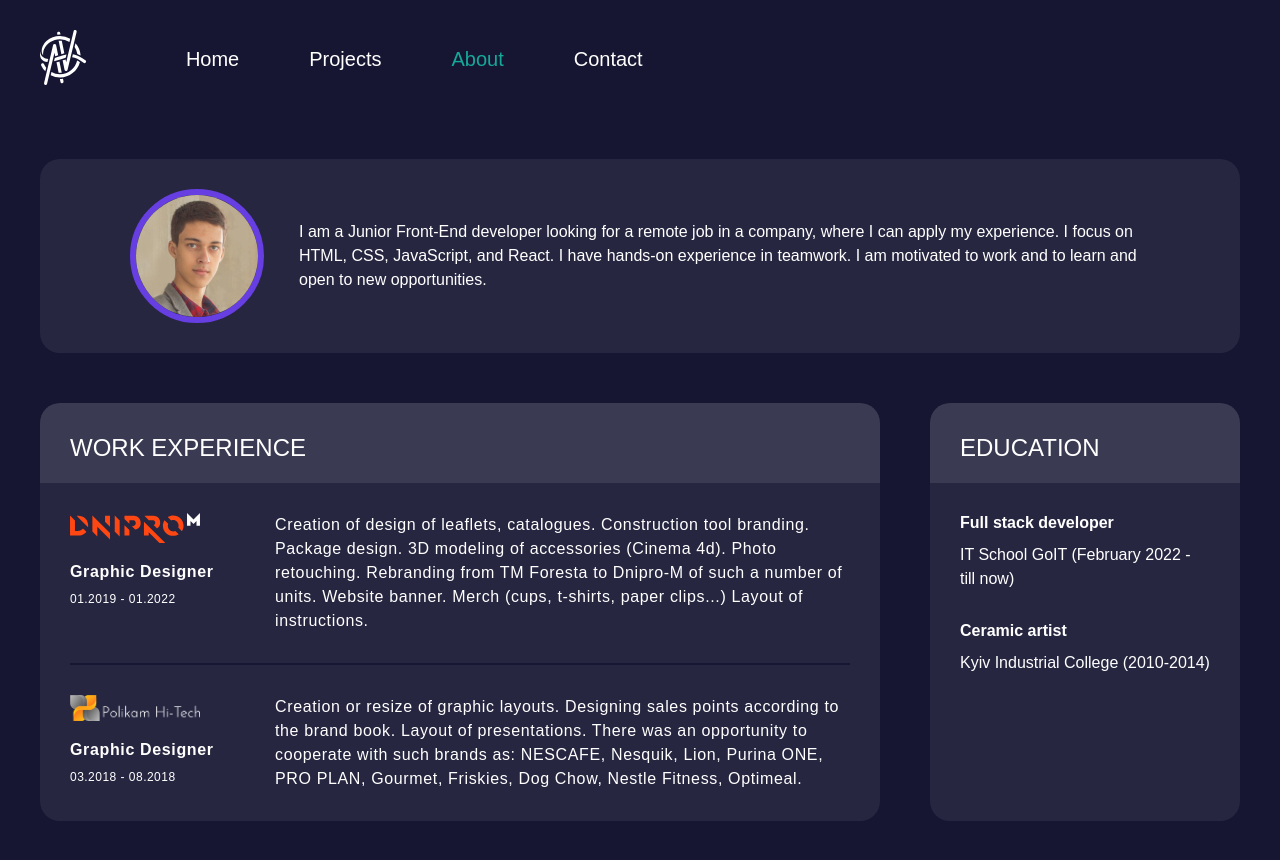
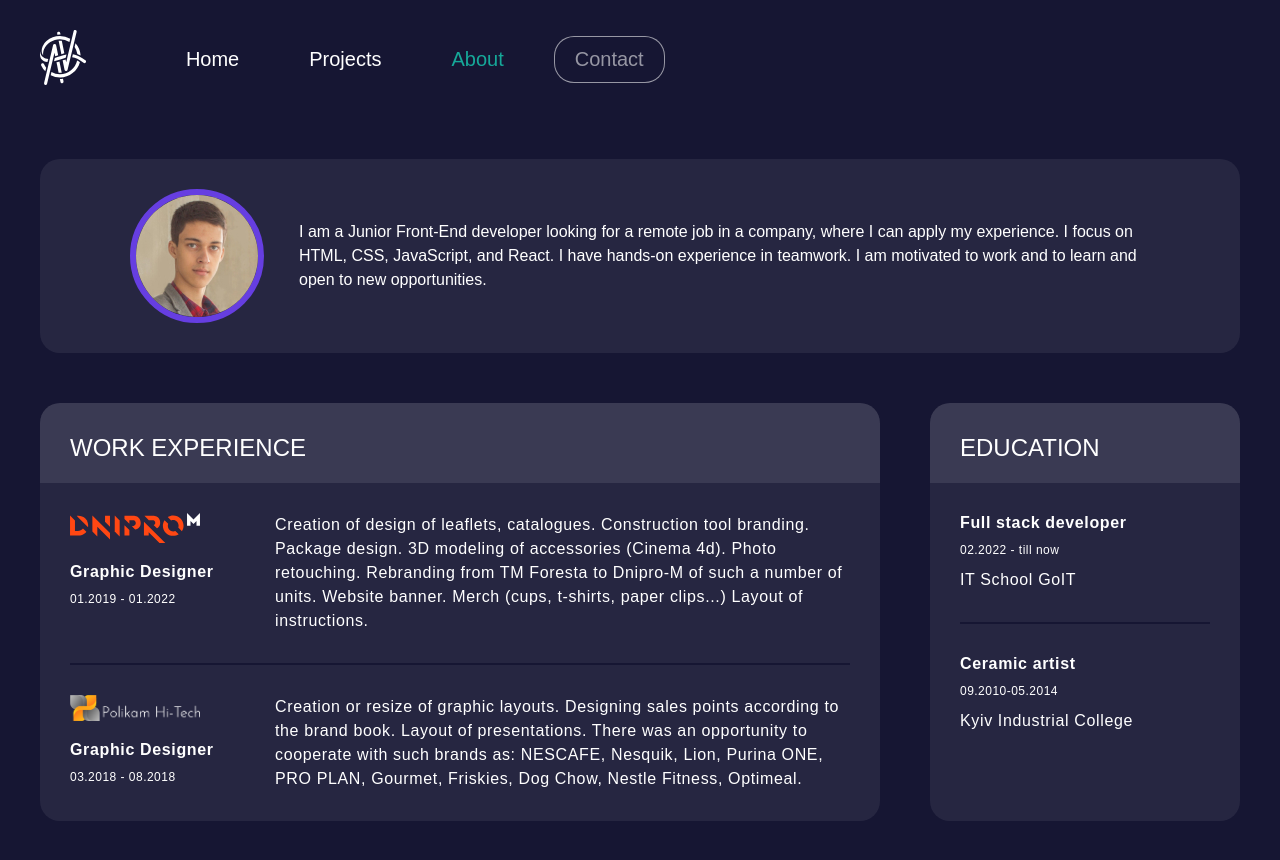
Before and after one commit to nikstyles/portfolio, a React (Create React App) app: page /portfolio/about in a window 1280 px wide. Shown: the top 860 px of the page. Built offline with nearby package versions, Linux system fonts and the light colour scheme.

Commit message:
add opening modal

```diff
--- a/public/index.html
+++ b/public/index.html
@@ -60,6 +60,7 @@
   <body>
     <noscript>You need to enable JavaScript to run this app.</noscript>
     <div id="root"></div>
+    <div id="modal-root"></div>
     <!--
       This HTML file is a template.
       If you open it directly in the browser, you will see an empty page.
--- a/src/components/About/About.jsx
+++ b/src/components/About/About.jsx
@@ -1,6 +1,7 @@
 import styled from 'styled-components';
 import mykyta_2 from '../../images/mykyta_2.jpg';
 import ExperienceList from './ExperienceList/ExperienceList';
+import EducationList from './EducationList/EducationList';
 
 const WrapAbout = styled.div`
   box-sizing: border-box;
@@ -43,47 +44,47 @@ const WrapExperienceEducation = styled.div`
 //   max-width: 780px;
 //   position: relative;
 // `;
-const WrapEducation = styled.div`
-  background-color: ${props => props.theme.colors.darkSecondary};
-  border-radius: ${props => props.theme.radii.big};
-  padding: 30px;
-  /* width: 250px; */
-  position: relative;
-`;
+// const WrapEducation = styled.div`
+//   background-color: ${props => props.theme.colors.darkSecondary};
+//   border-radius: ${props => props.theme.radii.big};
+//   padding: 30px;
+//   /* width: 250px; */
+//   position: relative;
+// `;
 
-const Title = styled.h2`
-  color: ${p => p.theme.colors.text};
-  font-size: ${p => p.theme.fontSizes.l};
-  font-weight: ${p => p.theme.fontWeights.normal};
-  line-height: ${p => p.theme.lineHeights.heading};
-  text-transform: uppercase;
-  padding-bottom: 20px;
-`;
+// const Title = styled.h2`
+//   color: ${p => p.theme.colors.text};
+//   font-size: ${p => p.theme.fontSizes.l};
+//   font-weight: ${p => p.theme.fontWeights.normal};
+//   line-height: ${p => p.theme.lineHeights.heading};
+//   text-transform: uppercase;
+//   padding-bottom: 20px;
+// `;
 
-const SecondaryTitle = styled.h3`
-  color: ${p => p.theme.colors.text};
-  font-size: ${p => p.theme.fontSizes.s};
-  font-weight: ${p => p.theme.fontWeights.medium};
-  line-height: ${p => p.theme.lineHeights.heading};
-  padding-top: 30px;
-  padding-bottom: 10px;
-`;
-const Text = styled.p`
-  color: ${p => p.theme.colors.text};
-  font-size: ${p => p.theme.fontSizes.s};
-  font-weight: ${p => p.theme.fontWeights.normal};
-  line-height: ${p => p.theme.lineHeights.body};
-`;
-const BgTitle = styled.div`
-  position: absolute;
-  top: 0;
-  left: 0;
-  background-color: rgba(255, 255, 255, 0.096);
-  width: 100%;
-  height: 80px;
-  border-top-right-radius: ${props => props.theme.radii.big};
-  border-top-left-radius: ${props => props.theme.radii.big};
-`;
+// const SecondaryTitle = styled.h3`
+//   color: ${p => p.theme.colors.text};
+//   font-size: ${p => p.theme.fontSizes.s};
+//   font-weight: ${p => p.theme.fontWeights.medium};
+//   line-height: ${p => p.theme.lineHeights.heading};
+//   padding-top: 30px;
+//   padding-bottom: 10px;
+// `;
+// const Text = styled.p`
+//   color: ${p => p.theme.colors.text};
+//   font-size: ${p => p.theme.fontSizes.s};
+//   font-weight: ${p => p.theme.fontWeights.normal};
+//   line-height: ${p => p.theme.lineHeights.body};
+// `;
+// const BgTitle = styled.div`
+//   position: absolute;
+//   top: 0;
+//   left: 0;
+//   background-color: rgba(255, 255, 255, 0.096);
+//   width: 100%;
+//   height: 80px;
+//   border-top-right-radius: ${props => props.theme.radii.big};
+//   border-top-left-radius: ${props => props.theme.radii.big};
+// `;
 
 export default function About() {
   return (
@@ -99,16 +100,7 @@ export default function About() {
       </WrapAbout>
       <WrapExperienceEducation>
         <ExperienceList />
-
-        <WrapEducation>
-          <BgTitle />
-          <Title>EDUCATION</Title>
-          <SecondaryTitle>Full stack developer</SecondaryTitle>
-          <Text>IT School GoIT (February 2022 - till now)</Text>
-
-          <SecondaryTitle>Ceramic artist</SecondaryTitle>
-          <Text>Kyiv Industrial College (2010-2014)</Text>
-        </WrapEducation>
+        <EducationList />
       </WrapExperienceEducation>
     </>
   );
--- /dev/null
+++ b/src/components/About/EducationItem/EducationItem.jsx
@@ -0,0 +1,51 @@
+import items from './items';
+import styled from 'styled-components';
+
+const ItemsEducation = styled.div`
+  padding-top: 30px;
+  /* display: flex; */
+  /* gap: 60px; */
+  border-bottom: 2px solid ${p => p.theme.colors.background};
+  padding-bottom: 30px;
+  :last-child {
+    border-bottom: none;
+    padding-bottom: 0;
+  }
+`;
+
+const SecondaryTitle = styled.h3`
+  color: ${p => p.theme.colors.text};
+  font-size: ${p => p.theme.fontSizes.s};
+  font-weight: ${p => p.theme.fontWeights.medium};
+  line-height: ${p => p.theme.lineHeights.heading};
+  padding-bottom: 10px;
+  min-width: 145px;
+  letter-spacing: 0.04em;
+`;
+const TimePeriod = styled.p`
+  color: ${p => p.theme.colors.text};
+  font-size: ${p => p.theme.fontSizes.xs};
+  font-weight: ${p => p.theme.fontWeights.normal};
+  line-height: ${p => p.theme.lineHeights.heading};
+  letter-spacing: 0.04em;
+`;
+const Text = styled.p`
+  color: ${p => p.theme.colors.text};
+  font-size: ${p => p.theme.fontSizes.s};
+  font-weight: ${p => p.theme.fontWeights.lite};
+  line-height: ${p => p.theme.lineHeights.body};
+  letter-spacing: 0.04em;
+  padding-top: 10px;
+`;
+
+export default function EducationItem() {
+  const elements = items.map(({ id, title, timePeriod, text }) => (
+    <ItemsEducation key={id}>
+      <SecondaryTitle>{title}</SecondaryTitle>
+      <TimePeriod>{timePeriod}</TimePeriod>
+      <Text>{text}</Text>
+    </ItemsEducation>
+  ));
+
+  return <>{elements}</>;
+}
--- /dev/null
+++ b/src/components/About/EducationItem/items.js
@@ -0,0 +1,18 @@
+import { nanoid } from 'nanoid';
+
+const items = [
+  {
+    id: nanoid(),
+    title: 'Full stack developer',
+    timePeriod: '02.2022 - till now',
+    text: 'IT School GoIT',
+  },
+  {
+    id: nanoid(),
+    title: 'Ceramic artist',
+    timePeriod: '09.2010-05.2014',
+    text: 'Kyiv Industrial College',
+  },
+];
+
+export default items;
--- /dev/null
+++ b/src/components/About/EducationList/EducationList.jsx
@@ -0,0 +1,40 @@
+import styled from 'styled-components';
+import EducationItem from '../EducationItem/EducationItem';
+
+const WrapEducationList = styled.div`
+  background-color: ${props => props.theme.colors.darkSecondary};
+  border-radius: ${props => props.theme.radii.big};
+  padding: 30px;
+  width: 250px;
+  position: relative;
+`;
+
+const Title = styled.h2`
+  color: ${p => p.theme.colors.text};
+  font-size: ${p => p.theme.fontSizes.l};
+  font-weight: ${p => p.theme.fontWeights.normal};
+  line-height: ${p => p.theme.lineHeights.heading};
+  text-transform: uppercase;
+  padding-bottom: 20px;
+`;
+
+const BgTitle = styled.div`
+  position: absolute;
+  top: 0;
+  left: 0;
+  background-color: rgba(255, 255, 255, 0.096);
+  width: 100%;
+  height: 80px;
+  border-top-right-radius: ${props => props.theme.radii.big};
+  border-top-left-radius: ${props => props.theme.radii.big};
+`;
+
+export default function EducationList() {
+  return (
+    <WrapEducationList>
+      <BgTitle />
+      <Title>EDUCATION</Title>
+      <EducationItem />
+    </WrapEducationList>
+  );
+}
--- /dev/null
+++ b/src/components/Modal/Modal.jsx
@@ -0,0 +1,59 @@
+import styled from 'styled-components';
+import { createPortal } from 'react-dom';
+
+const ModalBackdrop = styled.div`
+  position: fixed;
+  top: 0;
+  left: 0;
+  width: 100vw;
+  height: 100vh;
+  background-color: rgba(0, 0, 0, 0.753);
+  z-index: 99;
+`;
+
+const ModalContent = styled.div`
+  background-color: #262641;
+  border-radius: ${props => props.theme.radii.big};
+  padding: 30px;
+
+  position: absolute;
+  top: 50%;
+  left: 50%;
+  transform: translate(-50%, -50%);
+
+  min-height: 300px;
+  max-width: 600px;
+  width: 100%;
+
+  box-shadow: 1px 5px 5px -1px rgba(0, 0, 0, 0.2),
+    0px 10px 10px 0px rgba(0, 0, 0, 0.14), 0px 1px 3px 0px rgba(0, 0, 0, 0.12);
+`;
+
+const CloseBtn = styled.div`
+  /* background-color: ${props => props.theme.colors.text};
+  border-radius: ${props => props.theme.radii.big};
+  padding: 30px; */
+
+  position: absolute;
+  top: 0;
+  right: 0;
+
+  color: ${props => props.theme.colors.text};
+  padding: 20px;
+  cursor: pointer;
+`;
+
+const modalRoot = document.querySelector('#modal-root');
+
+export default function Modal({ toggleModal }) {
+  return createPortal(
+    <ModalBackdrop>
+      <ModalContent>
+        <CloseBtn type="button" onClick={toggleModal}>
+          x
+        </CloseBtn>
+      </ModalContent>
+    </ModalBackdrop>,
+    modalRoot
+  );
+}
--- a/src/components/Navigation/Navigation.jsx
+++ b/src/components/Navigation/Navigation.jsx
@@ -3,6 +3,8 @@ import styled from 'styled-components';
 import s from './Navigation.module.css';
 import Container from '../Container/Container';
 import logo from '../../images/logo.svg';
+import { useState } from 'react';
+import Modal from '../Modal/Modal';
 
 const WrapNav = styled.div`
   display: flex;
@@ -18,6 +20,21 @@ const StyledLink = styled(NavLink)`
   color: ${props => props.theme.colors.text};
   &.active {
     color: ${props => props.theme.colors.accent};
+  }
+`;
+const Button = styled.button`
+  font-weight: ${p => p.theme.fontWeights.normal};
+  font-size: ${p => p.theme.fontSizes.m};
+  line-height: ${p => p.theme.lineHeights.heading};
+  color: #ffffff8d;
+  margin-left: 50px;
+  background-color: ${props => props.theme.colors.background};
+  border: 1px solid #ffffff8d;
+  border-radius: ${props => props.theme.radii.big};
+  padding: 10px 20px;
+  :hover {
+    color: ${props => props.theme.colors.text};
+    border: 1px solid ${props => props.theme.colors.text};
   }
 `;
 
@@ -37,6 +54,11 @@ const WrapLink = styled.div`
 `;
 
 export default function Navigation() {
+  const [showModal, setshowModal] = useState(false);
+
+  const toggleModal = () => {
+    setshowModal(!showModal);
+  };
   return (
     <nav className={s.nav}>
       <Container>
@@ -50,9 +72,12 @@ export default function Navigation() {
             </StyledLink>
             <StyledLink to="/projects">Projects</StyledLink>
             <StyledLink to="/about">About</StyledLink>
-            <StyledLink to="/contact">Contact</StyledLink>
           </WrapLink>
+          <Button type="button" onClick={toggleModal}>
+            Contact
+          </Button>
         </WrapNav>
+        {showModal && <Modal toggleModal={toggleModal} />}
       </Container>
     </nav>
   );
```
Also changed, not shown: src/images/Без названия 1.png (deleted).
